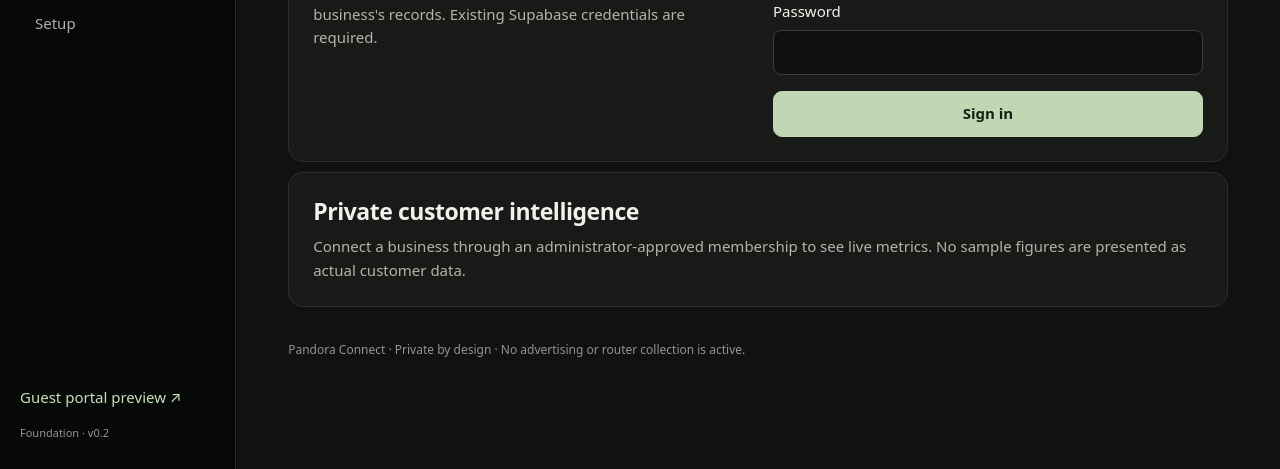
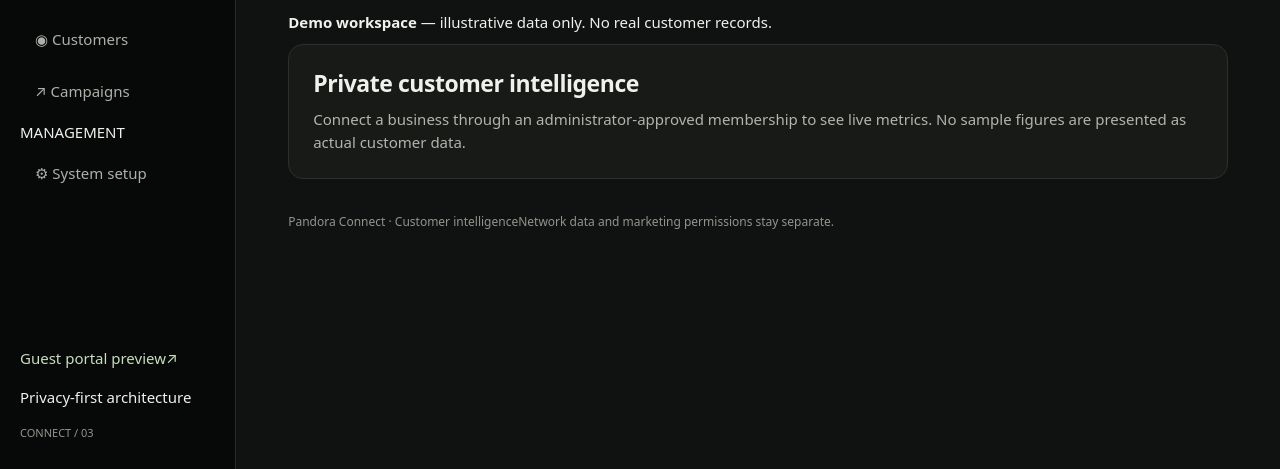
Before and after one commit to besfeng23/pandora-connect, a website: page public/index.html in a window 1280 px wide. Shown: the part 331-800 px from the top of the page. Drawn offline with Linux system fonts and the light colour scheme; no server answers.

Commit message:
Refine premium Connect workspace public/index.html

```diff
--- a/public/index.html
+++ b/public/index.html
@@ -1,7 +1,9 @@
-<!doctype html><html lang="en"><head><meta charset="utf-8"><meta name="viewport" content="width=device-width,initial-scale=1"><meta name="robots" content="noindex,nofollow"><title>Pandora Connect — Owner workspace</title><link rel="stylesheet" href="/style.css"><script src="/app.js" type="module"></script></head><body>
-<aside><div class="brand"><span class="mark">P</span><div>PANDORA <strong>CONNECT</strong><small>Customer intelligence</small></div></div><nav aria-label="Workspace"><button data-view="overview" class="active">Overview</button><button data-view="network">Network</button><button data-view="customers">Customers</button><button data-view="campaigns">Campaigns</button><button data-view="setup">Setup</button></nav><div class="side-foot"><a href="/guest.html">Guest portal preview ↗</a><small>Foundation · v0.2</small></div></aside>
-<main><header><div><span class="eyebrow">OWNER WORKSPACE</span><h1 id="heading">Overview</h1></div><div class="status" id="connection" role="status">Checking connection</div></header>
-<section id="auth" class="panel auth"><div><span class="eyebrow">RESTRICTED ACCESS</span><h2>Sign in to your workspace.</h2><p>Only approved Pandora Connect members can access a business's records. Existing Supabase credentials are required.</p></div><form id="login"><label>Email<input type="email" name="email" required autocomplete="username" maxlength="254"></label><label>Password<input type="password" name="password" required autocomplete="current-password" maxlength="1024"></label><button class="primary" type="submit">Sign in</button><p id="login-message" role="alert"></p></form></section>
-<section class="toolbar" id="toolbar" hidden><label>Business <select id="tenant"></select></label><button id="refresh">Refresh</button><button id="logout">Sign out</button></section>
+<!doctype html>
+<html lang="en"><head><meta charset="utf-8"><meta name="viewport" content="width=device-width,initial-scale=1"><meta name="robots" content="noindex,nofollow"><meta name="theme-color" content="#0b0d11"><title>Pandora Connect — Intelligence workspace</title><link rel="stylesheet" href="/style.css"><script src="/app.js" type="module"></script></head>
+<body><aside><a class="brand" href="/" aria-label="Pandora Connect home"><svg class="mark" viewBox="0 0 40 40" fill="none" aria-hidden="true"><rect x="1" y="1" width="38" height="38" rx="13" stroke="#334842"/><path d="M11 23a9 9 0 1 1 10 7M16 24a5 5 0 1 1 6 2" stroke="#97e2c6" stroke-width="1.8" stroke-linecap="round"/><circle cx="20" cy="20" r="2" fill="#97e2c6"/></svg><span>PANDORA<span class="brand-sub">CONNECT</span></span></a><div class="workspace-label"><span class="workspace-icon">C</span><span><strong>Connect workspace</strong><small>Customer intelligence</small></span></div><nav aria-label="Workspace"><div class="nav-label">INTELLIGENCE</div><button data-view="overview" class="active" aria-current="page"><span class="nav-icon">◫</span> Overview</button><button data-view="network"><span class="nav-icon">◎</span> Network</button><button data-view="customers"><span class="nav-icon">◉</span> Customers</button><button data-view="campaigns"><span class="nav-icon">↗</span> Campaigns</button><div class="nav-label settings-label">MANAGEMENT</div><button data-view="setup"><span class="nav-icon">⚙</span> System setup</button></nav><div class="side-foot"><a href="/guest.html"><span>Guest portal preview</span><span>↗</span></a><div class="secure"><i></i><span>Privacy-first architecture</span></div><small>CONNECT / 03</small></div></aside>
+<main><header><div><div class="breadcrumb">Workspace <span>/</span> Intelligence</div><h1 id="heading">Overview</h1></div><div class="header-actions"><span class="status" id="connection" role="status">Checking configuration</span><button id="open-login" class="outline">Owner sign in</button></div></header>
+<section id="auth" class="panel auth" hidden><div><span class="eyebrow">OWNER ACCESS</span><h2>Welcome back.</h2><p>Sign in using your approved Supabase account. Your business membership determines which records you can see.</p><button id="close-login" class="outline">Return to preview</button></div><form id="login"><label>Email address<input type="email" name="email" required autocomplete="username" maxlength="254"></label><label>Password<input type="password" name="password" required autocomplete="current-password" maxlength="1024"></label><button class="primary" type="submit">Sign in <span>→</span></button><p id="login-message" role="alert"></p></form></section>
+<section class="toolbar" id="toolbar" hidden><label>Business workspace<select id="tenant"></select></label><button id="refresh">Refresh</button><button id="logout">Sign out</button></section>
+<div id="mode-banner" class="mode-banner"><span class="mode-dot"></span><span><strong>Demo workspace</strong> — illustrative data only. No real customer records.</span></div>
 <p id="message" role="status" class="notice"></p><section id="content" aria-live="polite"></section>
-<footer>Pandora Connect · Private by design · No advertising or router collection is active.</footer></main></body></html>
+<footer><span>Pandora Connect · Customer intelligence</span><span>Network data and marketing permissions stay separate.</span></footer></main></body></html>
```
